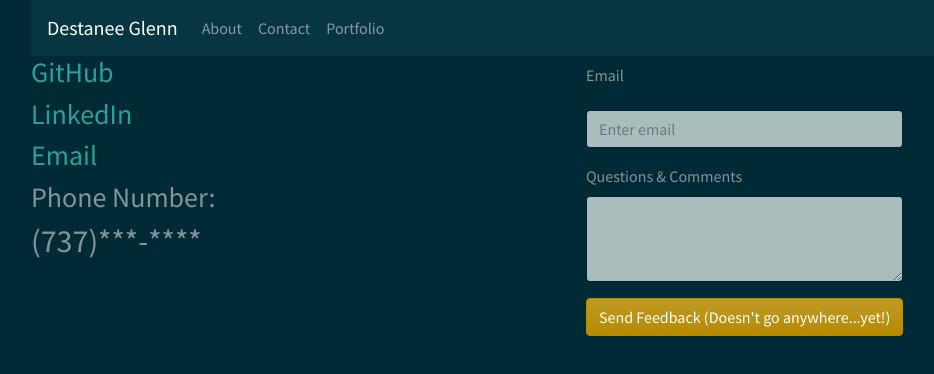
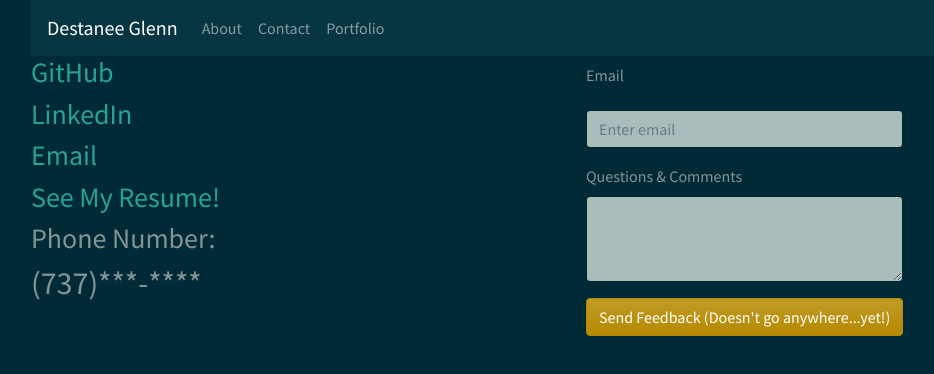
Before and after one commit to destaneelg/updatedPortfolio, a plain HTML site: page contact.html in a window 1280 px wide. Shown: the whole page, without its empty margins (54-988 px from the left). Drawn offline with nearby package versions, Linux system fonts and the light colour scheme; files that its build step writes are made by us from their sources.

Commit message:
Adding changes to homework

```diff
--- a/contact.html
+++ b/contact.html
@@ -42,7 +42,9 @@
             <h3>
                 <a href="mailto:destanee.glenn@gmail.com" target="_blank" rel="noopener noreferrer">Email</a>
             </h3>
-
+    <h3>
+      <a href="https://docs.google.com/document/d/e/2PACX-1vRgA9U45zX59pPYYZ29O2Tj9dHJ-fSxK-DvUsIIeRl75Tj-xtQXJsSnr059gB4HGiqEWvFAKJUjBl5a/pub">See My Resume!</a>
+    </h3>
             <h3> Phone Number:
             <h2> (737)***-****</h2>
             </h3>
```
